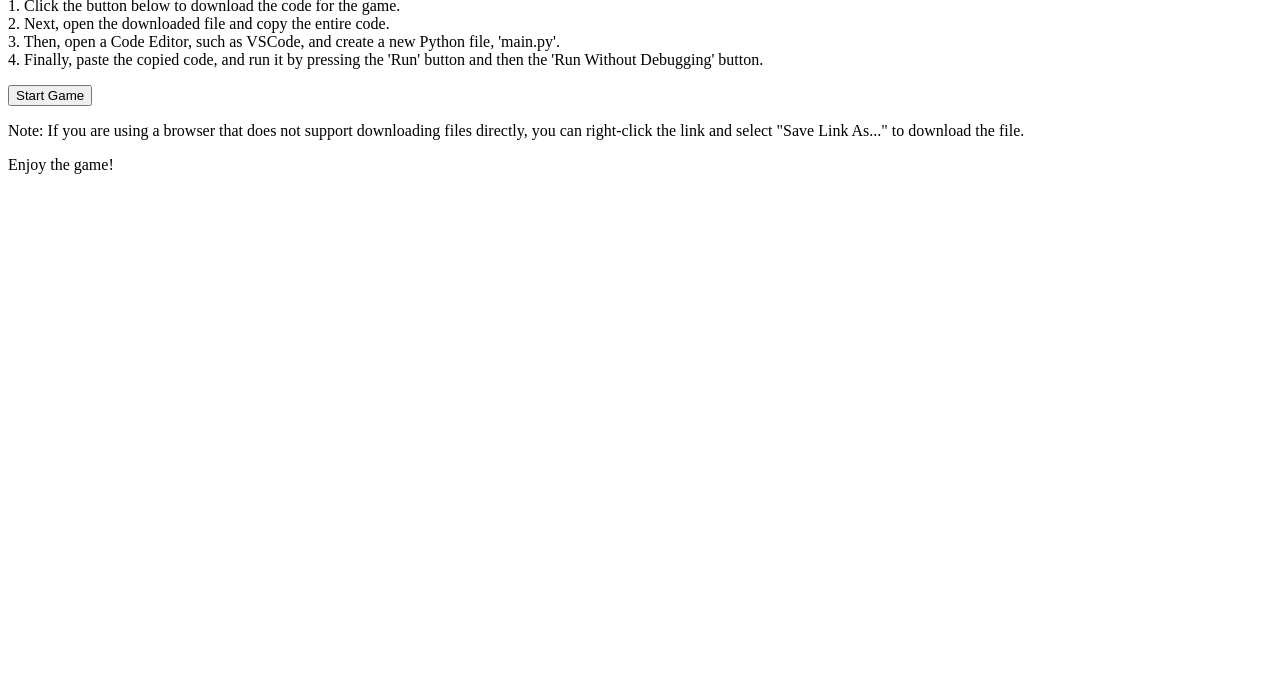
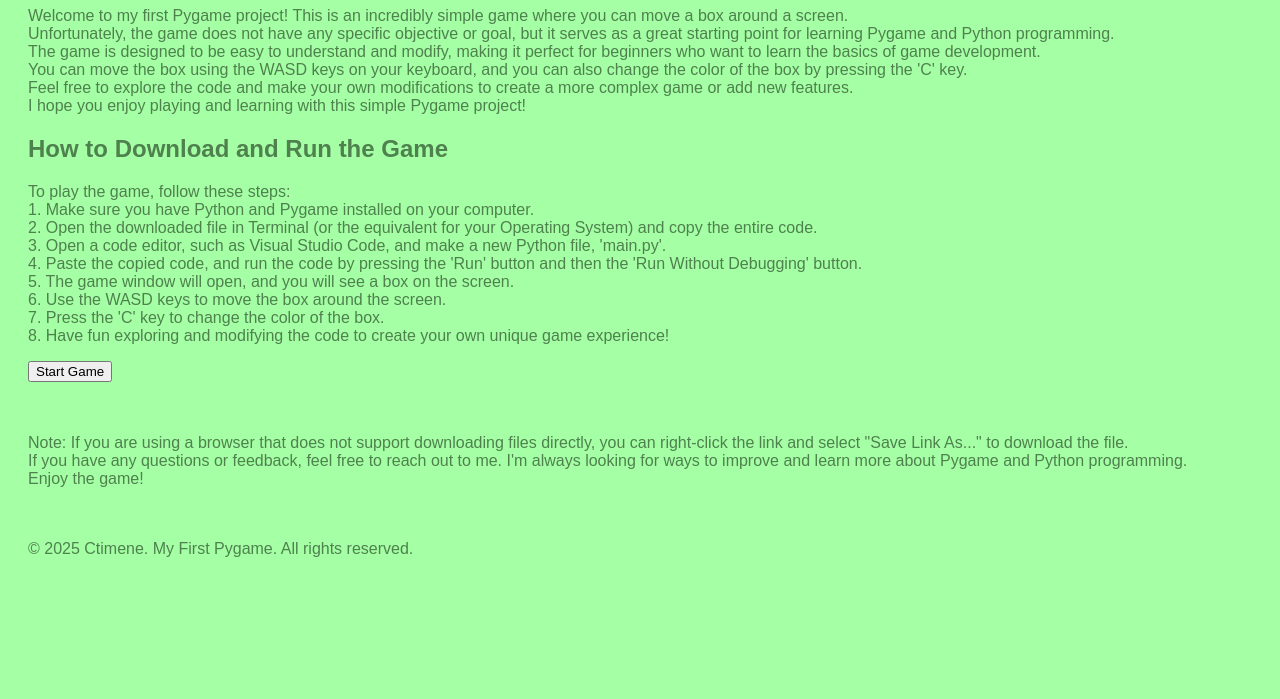
Before and after one commit to Ctimene/First-Attempt-Game, a plain HTML site: page index.html in a window 1280 px wide. Shown: the part 101-800 px from the top of the page. Drawn offline with Linux system fonts and the light colour scheme; a script that the page names is missing.

Commit message:
Website Update + Game Addition

```diff
--- a/index.html
+++ b/index.html
@@ -12,18 +12,35 @@
     <body>
         <div class="container">
             <h1>My First Pygame</h1>
-            <p>Welcome to my first Pygame project! This is a simple game where you can move a box around the screen through a pop-up.<br>
+            <p>Welcome to my first Pygame project! This is an incredibly simple game where you can move a box around a screen.<br>
+                Unfortunately, the game does not have any specific objective or goal, but it serves as a great starting point for learning Pygame and Python programming.<br>
+                The game is designed to be easy to understand and modify, making it perfect for beginners who want to learn the basics of game development.<br>
+                You can move the box using the WASD keys on your keyboard, and you can also change the color of the box by pressing the 'C' key.<br>
+                Feel free to explore the code and make your own modifications to create a more complex game or add new features.<br>
+                I hope you enjoy playing and learning with this simple Pygame project!<br></p>
 
-                1. Click the button below to download the code for the game.<br>
-                2. Next, open the downloaded file and copy the entire code.<br>
-                3. Then, open a Code Editor, such as VSCode, and create a new Python file, 'main.py'.<br>
-                4. Finally, paste the copied code, and run it by pressing the 'Run' button and then the 'Run Without Debugging' button.<br></p>
+            <h2>How to Download and Run the Game</h2>
+            <p>To play the game, follow these steps:<br>
+                    1. Make sure you have Python and Pygame installed on your computer.<br>
+                    2. Open the downloaded file in Terminal (or the equivalent for your Operating System) and copy the entire code.<br>
+                    3. Open a code editor, such as Visual Studio Code, and make a new Python file, 'main.py'.<br>
+                    4. Paste the copied code, and run the code by pressing the 'Run' button and then the 'Run Without Debugging' button.<br>
+                    5. The game window will open, and you will see a box on the screen.<br>
+                    6. Use the WASD keys to move the box around the screen.<br>
+                    7. Press the 'C' key to change the color of the box.<br>
+                    8. Have fun exploring and modifying the code to create your own unique game experience!<br></p>
             <a href="main.py" id="start-link">
                 <button id="start-game">Start Game</button>
             </a>
-            <p>Note: If you are using a browser that does not support downloading files directly, you can right-click the link and select "Save Link As..." to download the file.</p>
-            <p>Enjoy the game!</p>
+            <p><br>
+                <br>
+                Note: If you are using a browser that does not support downloading files directly, you can right-click the link and select "Save Link As..." to download the file. <br>
+                If you have any questions or feedback, feel free to reach out to me. I'm always looking for ways to improve and learn more about Pygame and Python programming.<br>
+                Enjoy the game!</p>
         </div>
         <script src="script.js"></script>
     </body>
+    <footer>
+        <p><br><br>© 2025 Ctimene. My First Pygame. All rights reserved.</p>
+    </footer>
 </html>
--- a/style.css
+++ b/style.css
@@ -0,0 +1,6 @@
+body {
+    background-color: rgb(165, 255, 165);
+    font-family: sans-serif;
+    color: rgb(78, 129, 78);
+    padding: 20px;
+}
```
Also changed, not shown: 1 other file.
